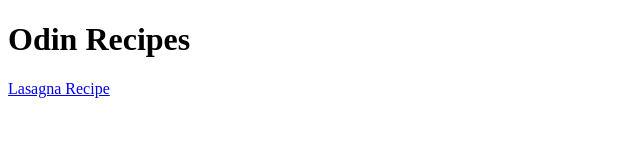
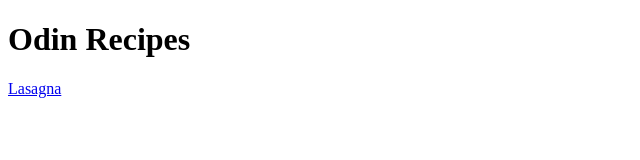
Before and after one commit to kindnemo/odin_recipes, a plain HTML site: page index.html in a window 1280 px wide. Shown: the full height of the page, 0-640 px from the left. Drawn offline with Linux system fonts and the light colour scheme.

Commit message:
Update index.html

```diff
--- a/index.html
+++ b/index.html
@@ -8,6 +8,6 @@
 </head>
 <body>
     <h1>Odin Recipes</h1>
-    <a href="odin-recipes/lasgna.html">Lasagna Recipe</a>
+    <a href="odin-recipes/lasgna.html">Lasagna</a>
 </body>
 </html>
```
